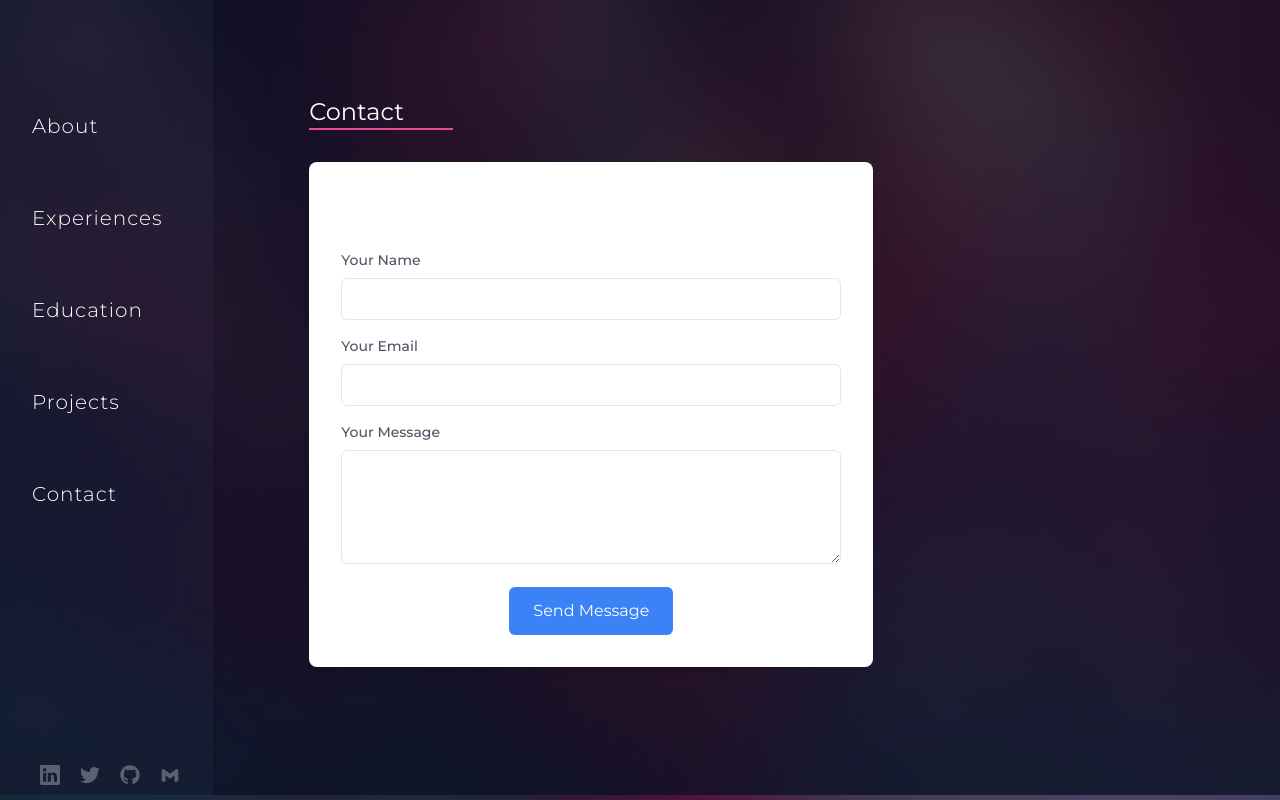
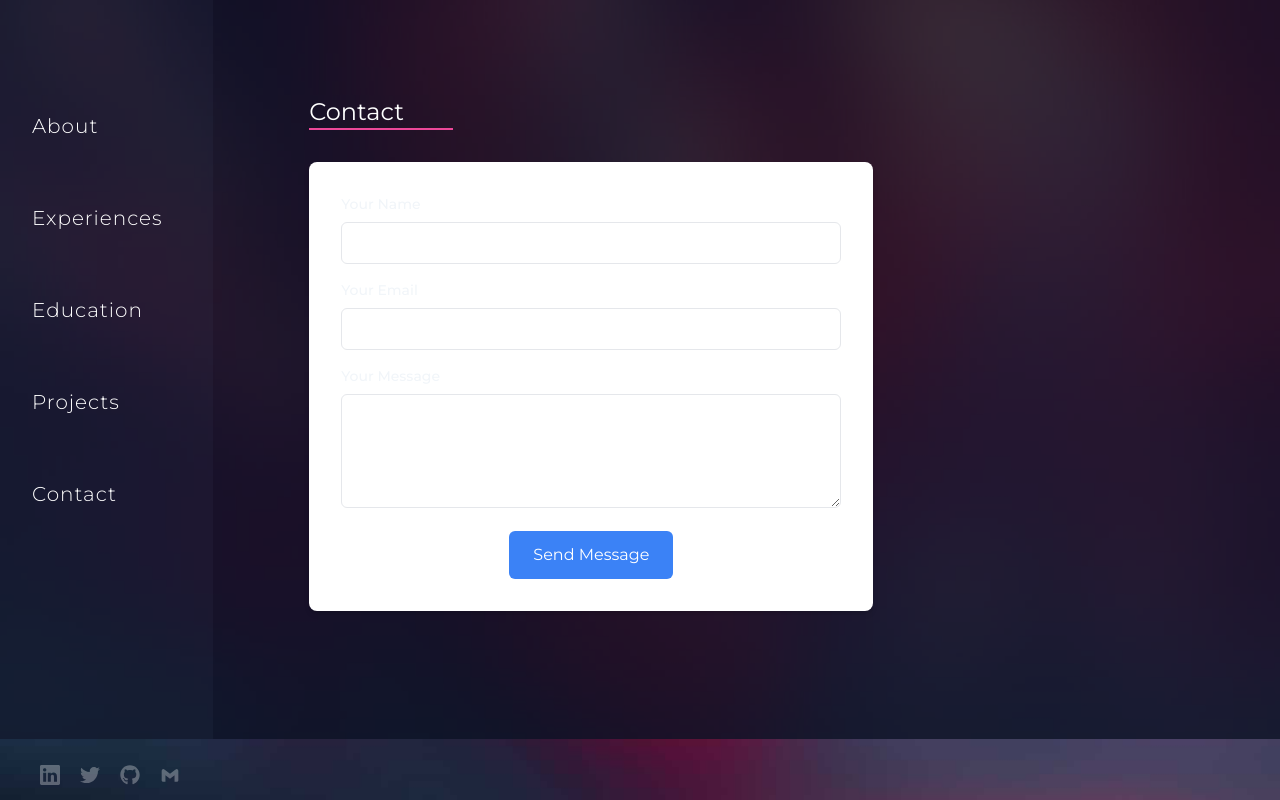
Before and after one commit to ctokoli/my_portfolio, a React (Vite) app: page /contact in a window 1280 px wide. Built offline with nearby package versions, Linux system fonts and the light colour scheme.

Commit message:
Update contactComponent.jsx

```diff
--- a/src/components/contactComponent.jsx
+++ b/src/components/contactComponent.jsx
@@ -1,23 +1,29 @@
+import { useForm, ValidationError } from '@formspree/react';
+
 const ContactComponent = () => {
+    const [state, handleSubmit] = useForm("xzbndpey");
+    if (state.succeeded) {
+        return <p>Thank you for Contacting Me!</p>;
+    }
     return (
-        <div className="exp p-24 max-w-7xl">
-            <div className=" w-36 ">
-                <h1 className="text-2xl  border-pink-500 border-b-2 ">Contact</h1>
+        <div className="exp md:p-24 md:max-w-7xl">
+            <div className="w-36 ">
+                <h1 className="text-2xl ex-h1 border-pink-500 border-b-2 ">Contact</h1>
             </div>
-            <div class="container my-8 p-8 bg-white rounded-lg shadow-md ">
-                <h1 class="text-2xl font-semibold mb-6">Contact Us</h1>
-                <form action="#" method="post" className="w-90">
+            <div class="my-8 p-8 bg-white bg-opacity-40 rounded-lg shadow-md ">
+
+                <form onSubmit={handleSubmit} className="w-90">
                     <div class="mb-4">
-                        <label for="name" class="block text-gray-600 text-sm font-medium mb-2">Your Name</label>
-                        <input type="text" id="name" name="name" class="w-full px-4 py-2 border rounded-md focus:outline-none focus:border-blue-500" required />
+                        <label for="name" class="block text-slate-100 text-sm font-medium mb-2">Your Name</label>
+                        <input type="text" id="name" name="name" class="w-full px-4 py-2 border rounded-md focus:outline-none focus:border-blue-500 text-slate-800" required />
                     </div>
                     <div class="mb-4">
-                        <label for="email" class="block text-gray-600 text-sm font-medium mb-2">Your Email</label>
-                        <input type="email" id="email" name="email" class="w-full px-4 py-2 border rounded-md focus:outline-none focus:border-blue-500" required />
+                        <label for="email" class="block text-slate-100 text-sm font-medium mb-2">Your Email</label>
+                        <input type="email" id="email" name="email" class="w-full px-4 py-2 border rounded-md focus:outline-none focus:border-blue-500  text-slate-800" required />
                     </div>
                     <div class="mb-4">
-                        <label for="message" class="block text-gray-600 text-sm font-medium mb-2">Your Message</label>
-                        <textarea id="message" name="message" rows="4" class="w-full px-4 py-2 border rounded-md focus:outline-none focus:border-blue-500" required></textarea>
+                        <label for="message" class="block text-slate-100 text-sm font-medium mb-2">Your Message</label>
+                        <textarea id="message" name="message" rows="4" class="w-full px-4 py-2 border rounded-md focus:outline-none focus:border-blue-500  text-slate-800" required></textarea>
                     </div>
                     <div class="text-center">
                         <button type="submit" class="bg-blue-500 text-white px-6 py-3 rounded-md hover:bg-blue-600 focus:outline-none focus:ring focus:border-blue-300">Send Message</button>
```
